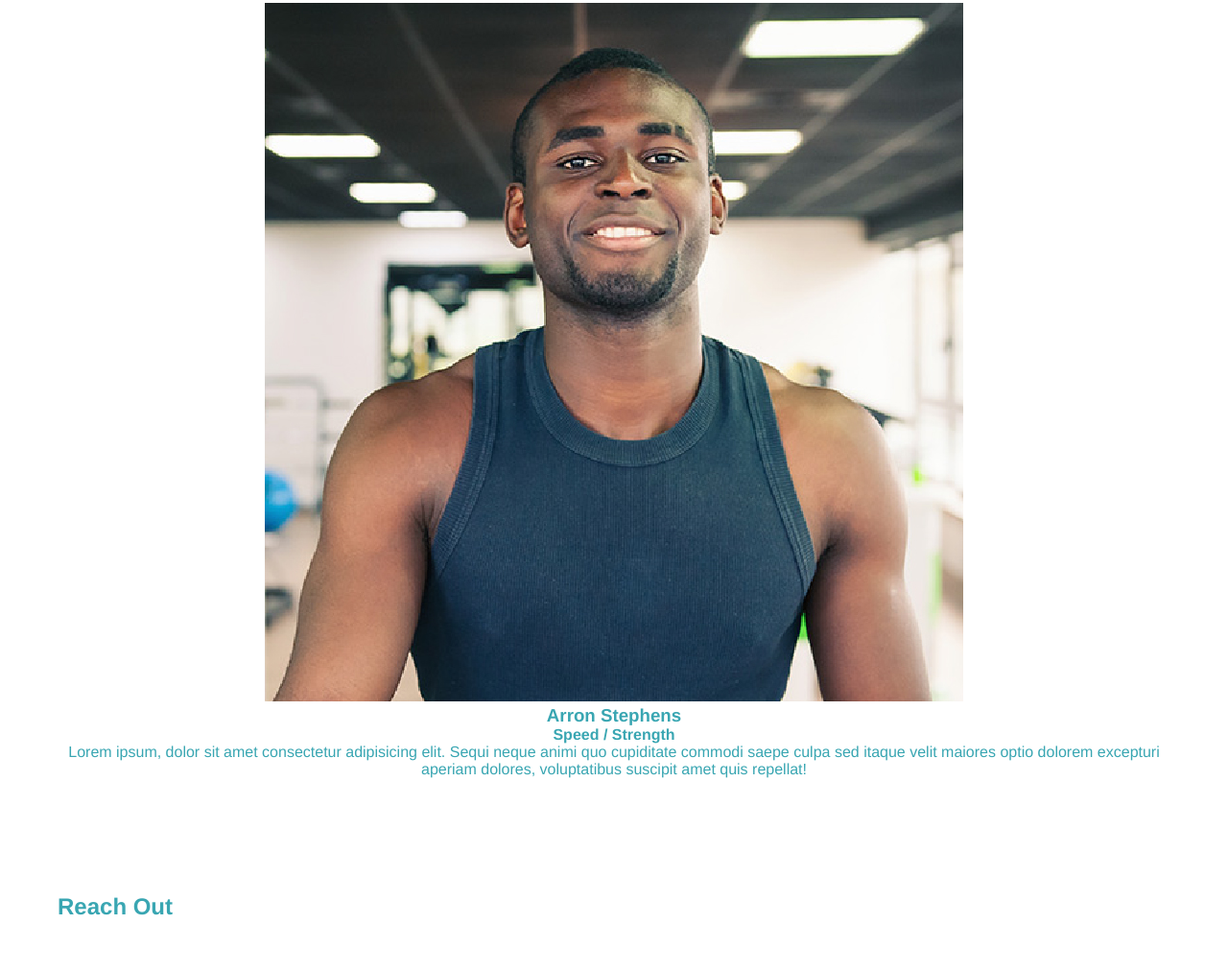
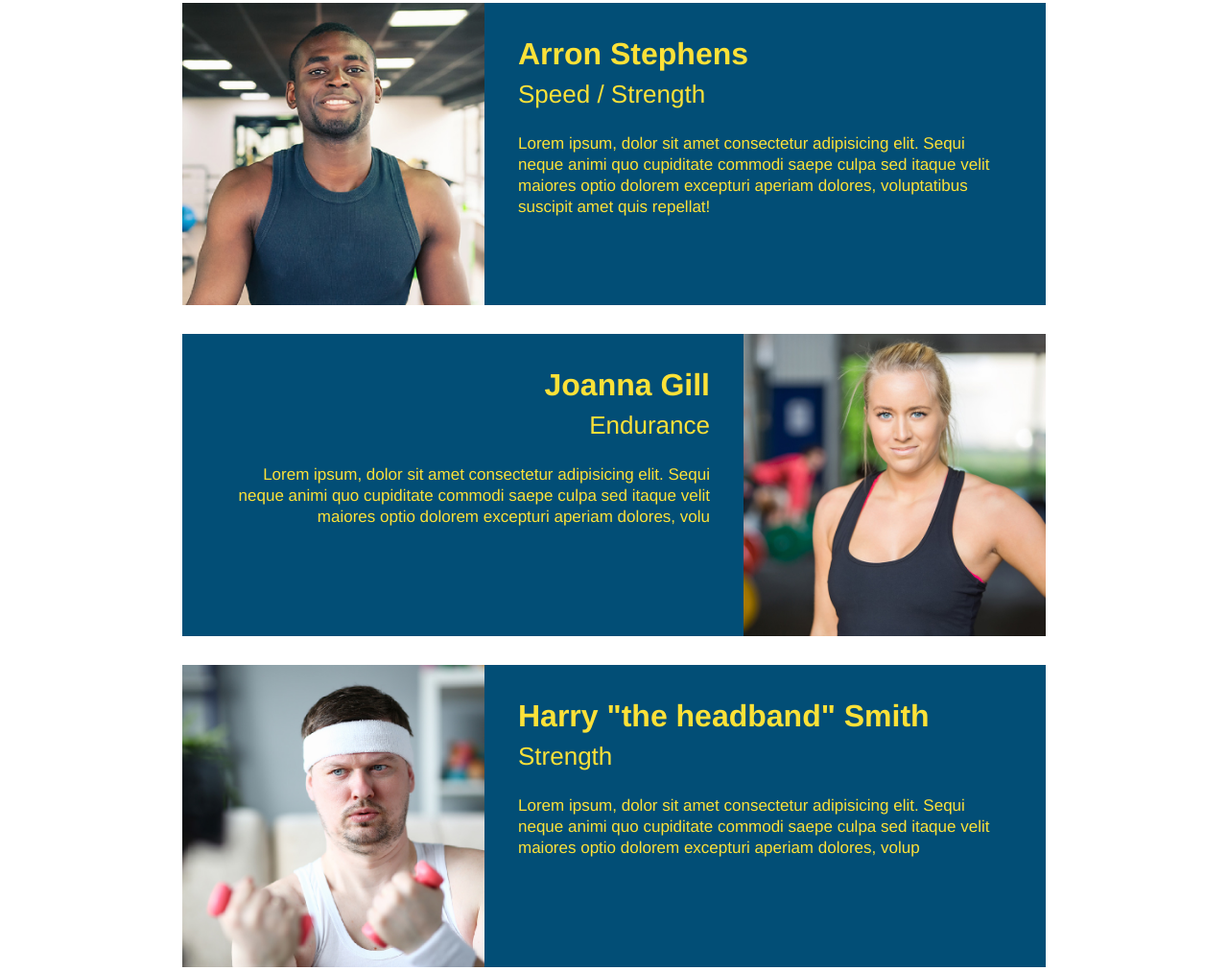
Before and after one commit to ReubenGenkin/run_buddy, a plain HTML site: page index.html in a window 1280 px wide. Shown: the part 2909-3921 px from the top of the page at 96% size. Drawn offline with Linux system fonts and the light colour scheme.

Commit message:
added trainers 2 and 3

```diff
--- a/assets/css/style.css
+++ b/assets/css/style.css
@@ -170,10 +170,59 @@ body {
     border-color: #39a6b2;
 }
 
+/*  Trainer Section */
+
 .trainers {
     text-align: center;
 }
 
+.trainer {
+    width: 900px;
+    margin: 0 auto 30px auto;
+    background: #024e76;
+    color: #fce138;
+    overflow: auto;
+}
+
+.trainer img{
+    width: 35%;
+    float: left;
+}
+
+.trainer-bio {
+    padding: 35px;
+    float: left;
+}
+
+.trainer-bio{
+    padding: 35px;
+    float: left;
+    width: 65%;
+}
+
+.text-left {
+    text-align: left;
+}
+
+.text-right {
+    text-align: right;
+}
+
+.trainer-bio h3 {
+    font-size: 32px;
+    margin-bottom: 8px;
+}
+
+.trainer-bio h4 {
+    font-weight: lighter;
+    font-size: 26px;
+    margin-bottom: 25px;
+}
+
+.trainer-bio p {
+    font-size: 17px;
+    line-height: 1.3;
+}
 
 /* footer */
 
--- a/index.html
+++ b/index.html
@@ -47,13 +47,14 @@
 
             <form>
                 <label for="name">Enter full name</label>
-                <input type="text" placeholder="Your Name" name="name" id="name" class="form-input"/>
+                <input type="text" placeholder="Your Name" name="name" id="name" class="form-input" />
 
                 <label for="email">Enter Your Email</label>
-                <input type="email" placeholder="Your Email" name="Email" id="email" class="form-input"/>
+                <input type="email" placeholder="Your Email" name="Email" id="email" class="form-input" />
 
                 <label for="phoneNumber">Enter Your Phone Number</label>
-                <input type="tel" placeholder="Your Phone Number" name="Phone number" id="phoneNumber" class="form-input"/>
+                <input type="tel" placeholder="Your Phone Number" name="Phone number" id="phoneNumber"
+                    class="form-input" />
 
                 <!--    Radio Buttons   -->
 
@@ -93,7 +94,10 @@
         <h2 class="section-title primary-border">What We Do</h2>
 
         <p>
-            butcher selfies chambray shabby chic gentrify readymade yr Echo Park XOXO Tumblr normcore Banksy direct trade Blue Bottle chillwave you probably haven't heard of them single-origin coffee Vice fanny pack fixie Odd Future Austin fingerstache pickled twee synth Wes Anderson Thundercats viral bitters flannel meggings narwhal Marfa Schlitz sustainable Intelligentsia umami deep v craft
+            butcher selfies chambray shabby chic gentrify readymade yr Echo Park XOXO Tumblr normcore Banksy direct
+            trade Blue Bottle chillwave you probably haven't heard of them single-origin coffee Vice fanny pack fixie
+            Odd Future Austin fingerstache pickled twee synth Wes Anderson Thundercats viral bitters flannel meggings
+            narwhal Marfa Schlitz sustainable Intelligentsia umami deep v craft
         </p>
 
     </section>
@@ -103,25 +107,25 @@
         <h2 class="section-title secondary-border">What You Do</h2>
 
         <div>
-            <img src="./assets/images/step-1.svg" alt=""/>
+            <img src="./assets/images/step-1.svg" alt="" />
             <h3>Step 1: <span>Fill Out The Form Above</span></h3>
             <p>You're already here so why not?</p>
         </div>
 
         <div>
-            <img src="assets/images/step-2.svg" alt=""/>
+            <img src="assets/images/step-2.svg" alt="" />
             <h3>Step 2: <span>Consult With One Of Our Trainers</span></h3>
             <p>Are you here to build muscle, lose weight, or just feel good?</p>
         </div>
 
         <div>
-            <img src="assets/images/step-3.svg" alt=""/>
+            <img src="assets/images/step-3.svg" alt="" />
             <h3>Step 3: <span>Get Running</span></h3>
             <p>Hit the ground running (literally) once your trainer lays out your plan</p>
         </div>
 
         <div>
-            <img src="assets/images/step-4.svg" alt=""/>
+            <img src="assets/images/step-4.svg" alt="" />
             <h3>Step 4: <span>See Results</span></h3>
             <p>Bi-weely checkins with your trainer will keep you focused</p>
         </div>
@@ -134,24 +138,55 @@
         <h2 class="section-title primary-border">Meet The Trainers</h2>
         <article class="trainer">
             <img src="./assets/images/trainer-1.jpg" alt="Arron Stephens in his workout clothes, ready to pump iron" />
-        <div class="trainer-bio">
+            <div class="trainer-bio text-left">
 
                 <h3>Arron Stephens</h3>
 
                 <h4>Speed / Strength</h4>
 
                 <p>
-                Lorem ipsum, dolor sit amet consectetur adipisicing elit. Sequi neque animi quo cupiditate commodi saepe culpa sed
-                itaque velit maiores optio dolorem excepturi aperiam dolores, voluptatibus suscipit amet quis repellat!
+                    Lorem ipsum, dolor sit amet consectetur adipisicing elit. Sequi neque animi quo cupiditate commodi
+                    saepe culpa sed
+                    itaque velit maiores optio dolorem excepturi aperiam dolores, voluptatibus suscipit amet quis
+                    repellat!
                 </p>
 
             </div>
 
         </article>
 
+        <!--  Second Trainer-->
+
+        <article class="trainer">
+            <div class="trainer-bio text-right">
+                <h3>Joanna Gill</h3>
+                <h4>Endurance</h4>
+                <p>
+                    Lorem ipsum, dolor sit amet consectetur adipisicing elit. Sequi neque animi quo cupiditate commodi
+                    saepe culpa sed
+                    itaque velit maiores optio dolorem excepturi aperiam dolores, volu
+                </p>
+            </div>
+            <img src="./assets/images/trainer-2.jpg" alt="Joanna Gill cooling off after a workout" />
+        </article>
+
+        <!-- Third trainer-->
+
+        <article class="trainer">
+            <img src="./assets/images/trainer-3.jpg" alt="Harry Smith wearing a headband" />
+            <div class="trainer-bio text-left">
+                <h3>Harry "the headband" Smith</h3>
+                <h4>Strength</h4>
+                <p>
+                    Lorem ipsum, dolor sit amet consectetur adipisicing elit. Sequi neque animi quo cupiditate commodi saepe culpa sed
+                    itaque velit maiores optio dolorem excepturi aperiam dolores, volup
+                </p>
+            </div>
+         </article>
+
     </section>
 
-    <!--"Reach Out" Section hsjdkijfhkjsahfjksdhkjfh-->
+    <!--            "Reach Out"                     -->
     <section>
         <h2>Reach Out</h2>
     </section>
```
Lines whose indentation alone changed are shown as unchanged.
